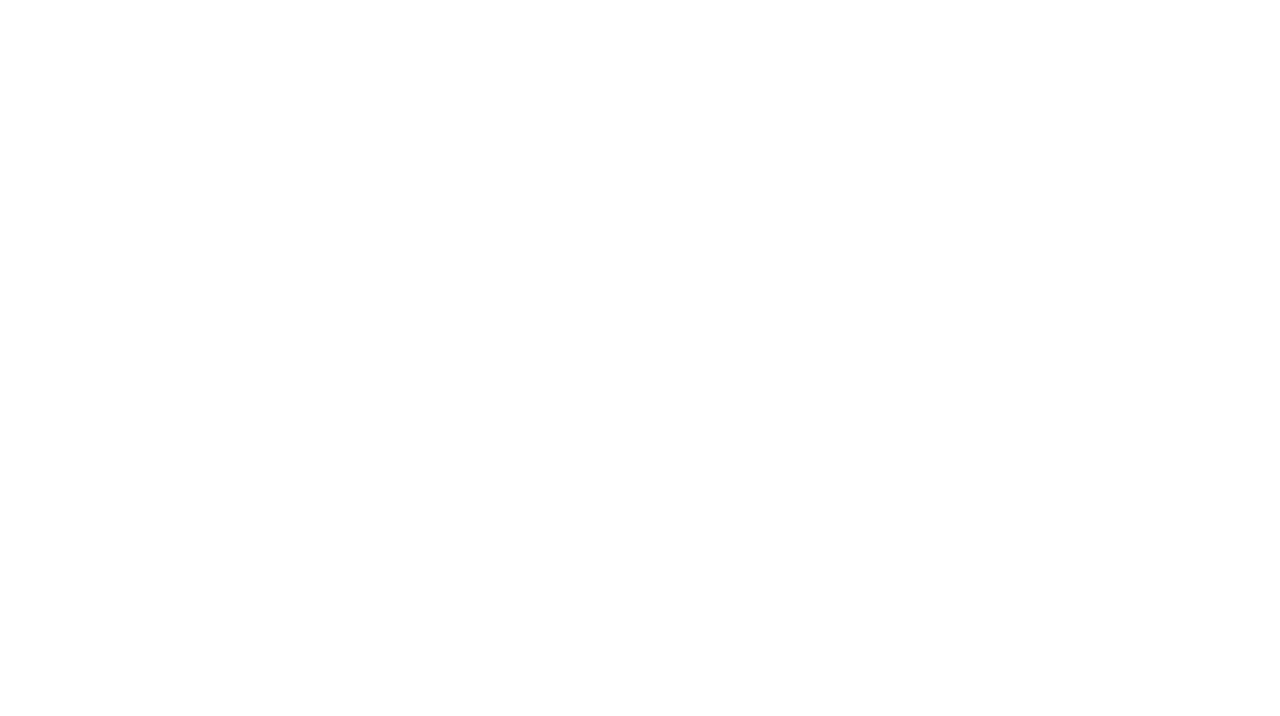
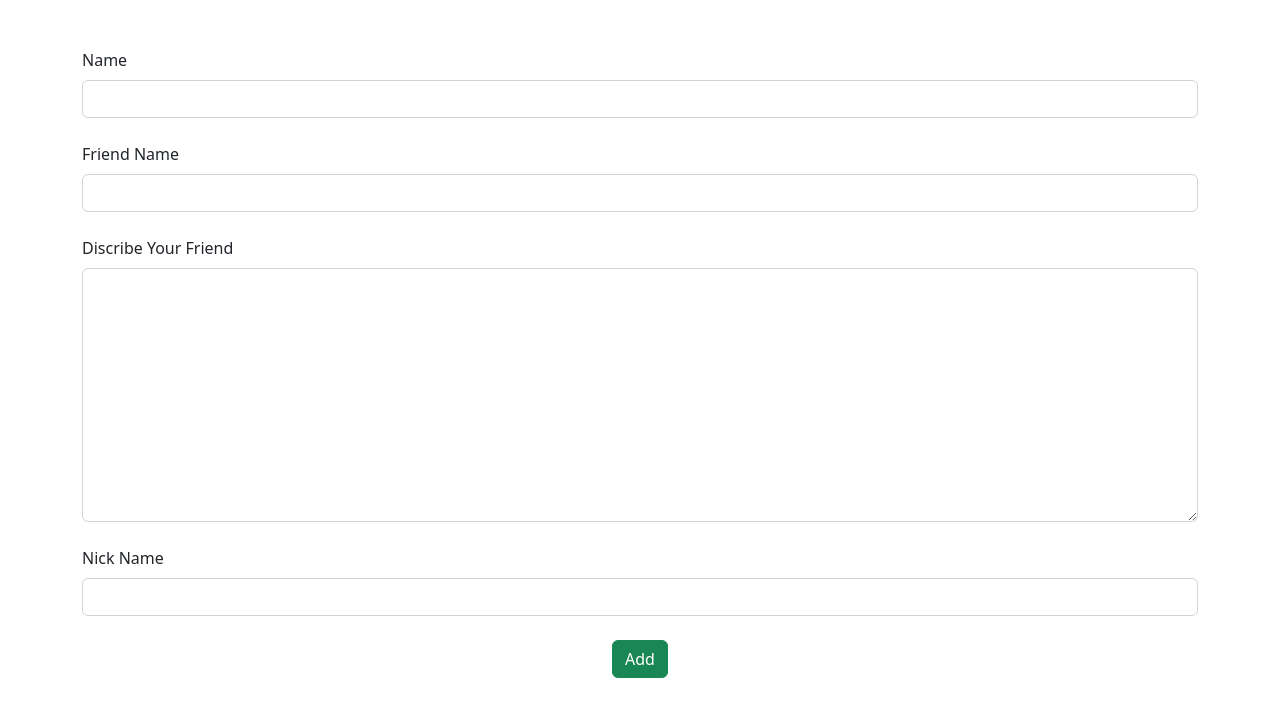
Before and after one commit to Jaseel7012/Friends-App-Angular-, an Angular app: page / in a window 1280 px wide. Shown: the top 716 px of the page. Built offline with nearby package versions, Linux system fonts and the light colour scheme.

Commit message:
for adding friends

```diff
--- a/src/app/app.component.html
+++ b/src/app/app.component.html
@@ -1,3 +1,3 @@
 
-
+<app-friends-app-add></app-friends-app-add>
 <router-outlet></router-outlet>
--- a/src/app/app.module.ts
+++ b/src/app/app.module.ts
@@ -3,10 +3,12 @@ import { BrowserModule } from '@angular/platform-browser';
 
 import { AppRoutingModule } from './app-routing.module';
 import { AppComponent } from './app.component';
+import { FriendsAppAddComponent } from './friends-app-add/friends-app-add.component';
 
 @NgModule({
   declarations: [
-    AppComponent
+    AppComponent,
+    FriendsAppAddComponent
   ],
   imports: [
     BrowserModule,
--- /dev/null
+++ b/src/app/friends-app-add/friends-app-add.component.html
@@ -0,0 +1,27 @@
+<div class="container">
+    <div class="row">
+        <div class="col col-12 col-sm-12 col-md-12 col-lg-12 col-xl-12 col-xxl-12">
+            <div class="row g-4 mt-4">
+                <div class="col col-12 col-sm-12 col-md-12 col-lg-12 col-xl-12 col-xxl-12">
+                    <label for="" class="form-label">Name</label>
+                    <input type="text" class="form-control">
+                </div>
+                <div class="col col-12 col-sm-12 col-md-12 col-lg-12 col-xl-12 col-xxl-12">
+                    <label for="" class="form-label">Friend Name</label>
+                    <input type="text" class="form-control">
+                </div>
+                <div class="col col-12 col-sm-12 col-md-12 col-lg-12 col-xl-12 col-xxl-12">
+                    <label for="" class="form-label">Discribe Your Friend</label>
+                    <textarea name="" id="" cols="30" rows="10" class="form-control"></textarea>
+                </div>
+                <div class="col col-12 col-sm-12 col-md-12 col-lg-12 col-xl-12 col-xxl-12">
+                    <label for="" class="form-label">Nick Name</label>
+                    <input type="text" class="form-control">
+                </div>
+                <div class="col col-12 col-sm-12 col-md-12 col-lg-12 col-xl-12 col-xxl-12 text-center">
+                    <button class="btn btn-success">Add</button>
+                </div>
+            </div>
+        </div>
+    </div>
+</div>
--- a/src/index.html
+++ b/src/index.html
@@ -11,6 +11,7 @@
 </head>
 <body>
   <app-root></app-root>
+
   <!-- JavaScript Bundle with Popper -->
 <script src="https://cdn.jsdelivr.net/npm/bootstrap@5.2.3/dist/js/bootstrap.bundle.min.js" integrity="sha384-kenU1KFdBIe4zVF0s0G1M5b4hcpxyD9F7jL+jjXkk+Q2h455rYXK/7HAuoJl+0I4" crossorigin="anonymous"></script>
 </body>
```
Also changed, not shown: src/app/friends-app-add/friends-app-add.component.ts (added, +10 -0 lines), src/app/friends-app-add/friends-app-add.component.css (added).
